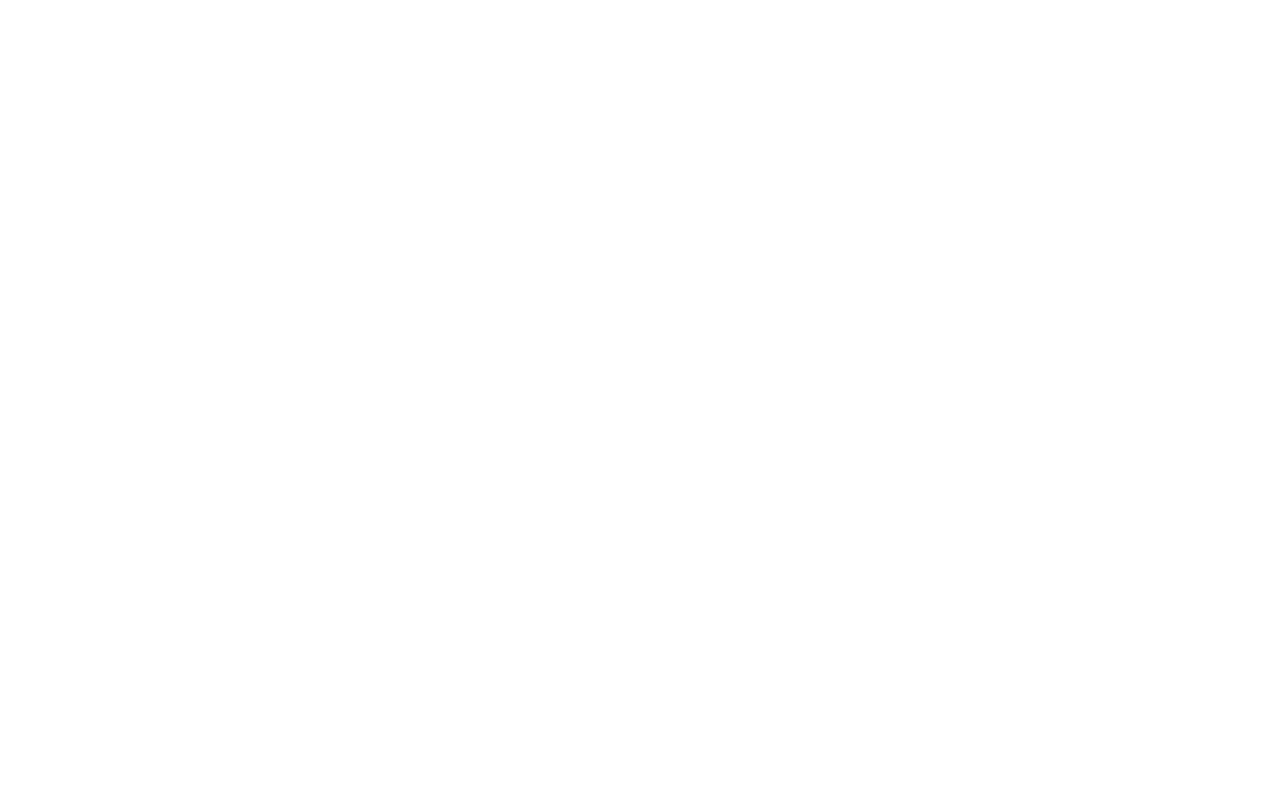
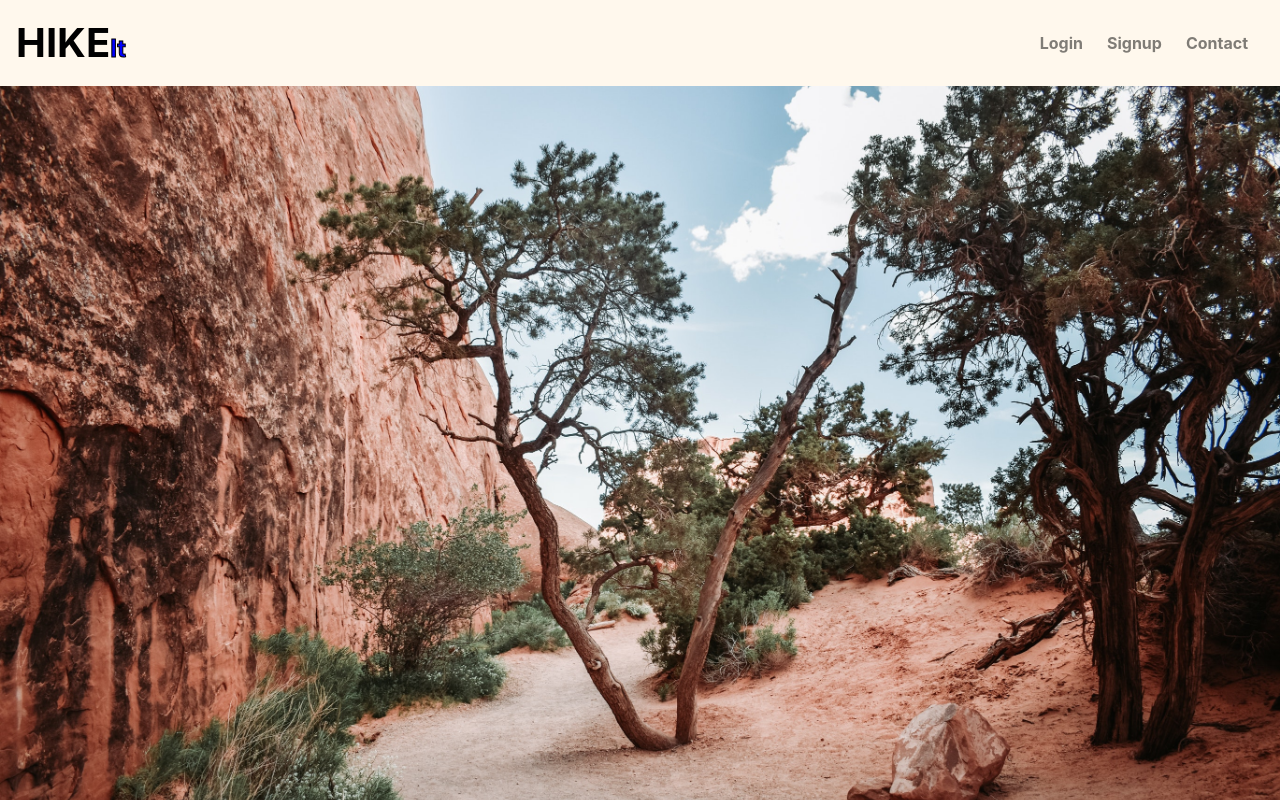
Before and after one commit to fons3517/project3, a React (Create React App) app in the folder client/: page /home in a window 1280 px wide. Shown: the top 800 px of the page. Built offline with nearby package versions, Linux system fonts and the light colour scheme.

Commit message:
started coding home.js

```diff
--- a/client/src/App.js
+++ b/client/src/App.js
@@ -10,7 +10,7 @@
 import LandingPage from "./pages/LandingPage";
 import Login from "./pages/Login";
 import Signup from "./pages/Signup";
-import MyHikes from "./pages/MyHikes";
+import Home from "./pages/Home";
 import SavedTrails from "./pages/SavedTrails";
 import FindAHike from "./pages/FindAHike";
 import Contact from "./pages/Contact";
@@ -47,7 +47,7 @@
           <Route exact path="/" component={LandingPage} />
           <Route exact path="/login" component={Login} />
           <Route exact path="/signup" component={Signup} />
-          <Route exact path="/myhikes" component={MyHikes} />
+          <Route exact path="/home" component={Home} />
           <Route exact path="/savedtrails" component={SavedTrails} />
           <Route exact path="/findahike" component={FindAHike} />
           <Route exact path="/contact" component={Contact} />
--- /dev/null
+++ b/client/src/Assets/styles/home.scss
@@ -0,0 +1,12 @@
+.home-page-container {
+  color: #000;
+  padding: 0 !important;
+  border-radius: 0 !important;
+  background-image: url("../images/desert-mountain-hike.jpg");
+  background-size: cover;
+  background-repeat: no-repeat;
+  background-attachment: fixed;
+  background-position: center;
+  max-width: 100% !important;
+  min-height: 100vh;
+}
--- a/client/src/components/navbar/NavBar.jsx
+++ b/client/src/components/navbar/NavBar.jsx
@@ -17,15 +17,15 @@
     return (
       <Navbar className="color-nav">
         <Navbar.Brand>
-          <Link to="/myhikes">
+          <Link to="/home">
             <AppTitle />
           </Link>
         </Navbar.Brand>
         <Navbar.Toggle aria-controls="basic-navbar-nav" />
         <Navbar.Collapse id="basic-navbar-nav">
           <Nav className="ml-auto">
-            <Link className="nav-link" to="/myHikes" alt="home">
-              My Hikes
+            <Link className="nav-link" to="/home" alt="home">
+              Home
             </Link>
             <Link className="nav-link" to="/savedTrails" alt="trails">
               Saved Trails
--- a/client/src/pages/Home.js
+++ b/client/src/pages/Home.js
@@ -0,0 +1,17 @@
+import React from "react";
+import NavBar from "../components/navbar/NavBar";
+import Footer from "../components/footer/Footer";
+import "../Assets/styles/home.scss";
+import { Form, Col, Button, Alert, Navbar } from "react-bootstrap";
+
+const Home = () => {
+  return (
+    <>
+      <NavBar />
+      <div className="home-page-container"></div>
+      <Footer />
+    </>
+  );
+};
+
+export default Home;
```
